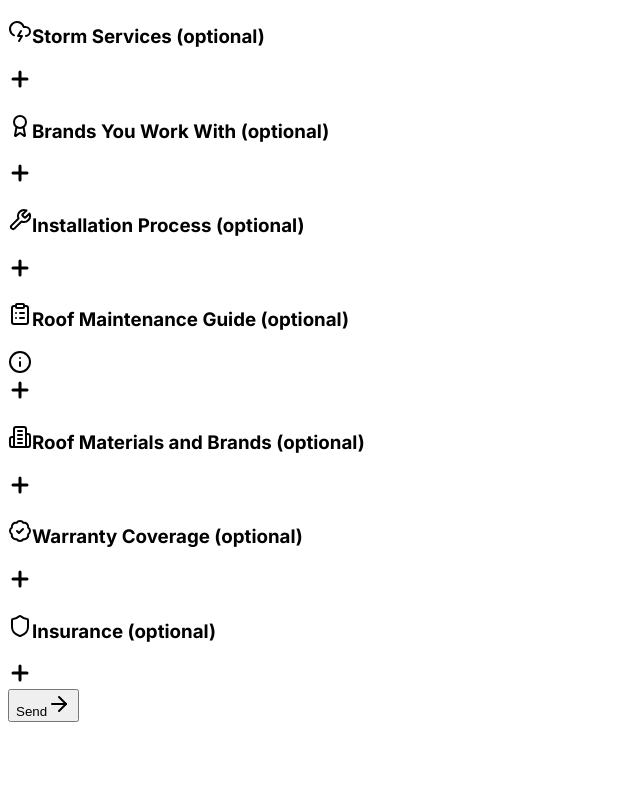
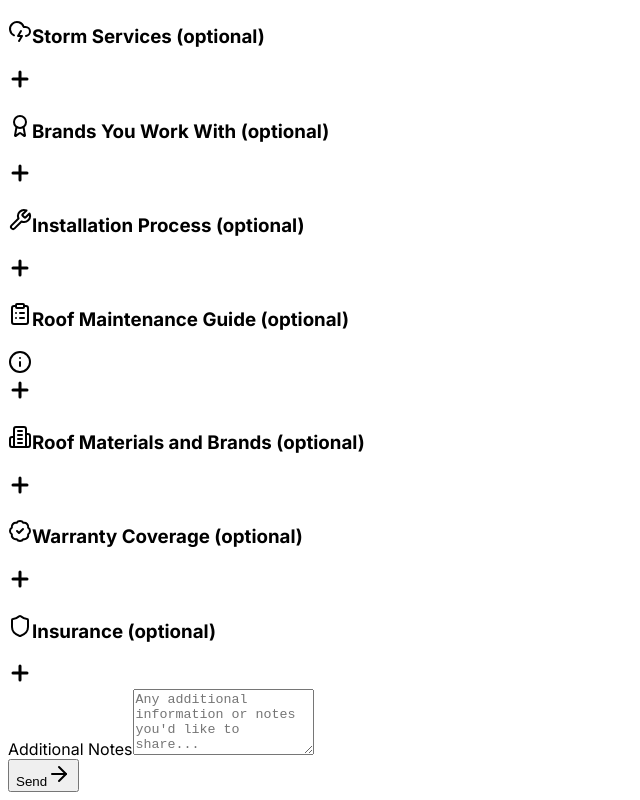
Before and after one commit to mahdiiiu2k/ClientInfoForm11, a React (Vite) app in the folder client/: page / in a window 1280 px wide. Shown: the part 885-1685 px from the top of the page, without its empty margins (0-640 px from the left). Before the commit the page ends 1615 px from the top, so only its background shows below. Built offline with nearby package versions, Linux system fonts and the light colour scheme; what @shared/schema would draw is missing.

Commit message:
Add an optional section for clients to provide additional notes
Add `additionalNotes` field to the client form and database schema for optional client input.

Replit-Commit-Author: Agent
Replit-Commit-Session-Id: f87dc099-d050-4305-8492-eefd894c2849
Replit-Commit-Checkpoint-Type: full_checkpoint

```diff
--- a/client/src/pages/client-form.tsx
+++ b/client/src/pages/client-form.tsx
@@ -3558,7 +3558,27 @@ export default function ClientForm() {
               </div>
             </div>
 
-
+            {/* Additional Notes Section */}
+            <div className="space-y-6">
+              <FormField
+                control={form.control}
+                name="additionalNotes"
+                render={({ field }) => (
+                  <FormItem>
+                    <FormLabel>Additional Notes</FormLabel>
+                    <FormControl>
+                      <Textarea
+                        rows={4}
+                        placeholder="Any additional information or notes you'd like to share..."
+                        {...field}
+                        value={field.value || ""}
+                      />
+                    </FormControl>
+                    <FormMessage />
+                  </FormItem>
+                )}
+              />
+            </div>
 
             {/* Submit Button */}
             <div className="text-center pt-8">
--- a/shared/schema.ts
+++ b/shared/schema.ts
@@ -82,6 +82,8 @@ export const clientSubmissions = pgTable("client_submissions", {
   hasRoofMaterials: boolean("has_roof_materials").default(false),
   roofMaterialsDetails: text("roof_materials_details"),
 
+  additionalNotes: text("additional_notes"),
+
   createdAt: text("created_at").default(sql`NOW()`),
 });
 
@@ -114,6 +116,7 @@ export const insertClientSubmissionSchema = createInsertSchema(clientSubmissions
   installationProcessDetails: z.string().nullable().optional(),
   maintenanceGuide: z.string().nullable().optional(),
   roofMaterialsDetails: z.string().nullable().optional(),
+  additionalNotes: z.string().nullable().optional(),
 });
 
 export type InsertUser = z.infer<typeof insertUserSchema>;
```
